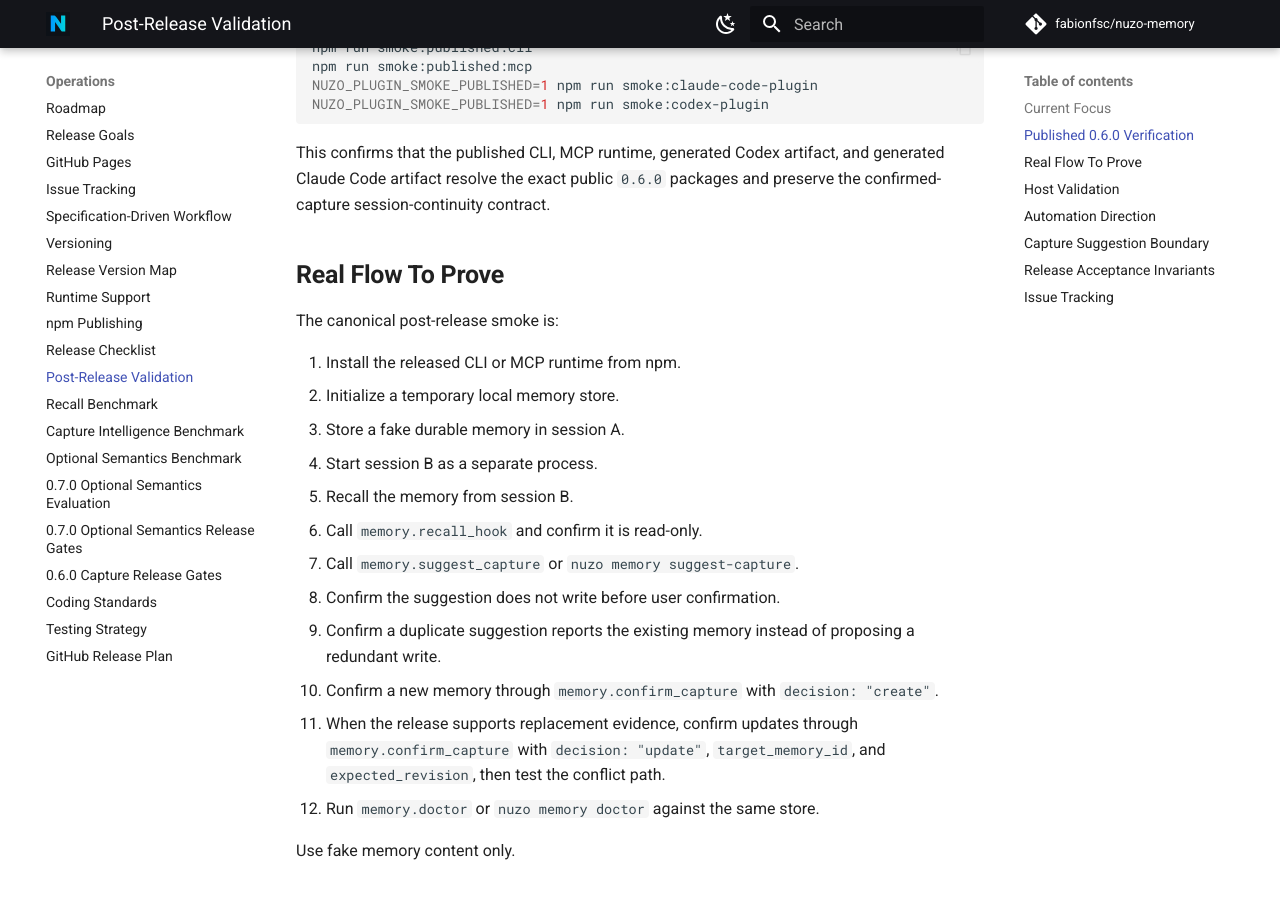
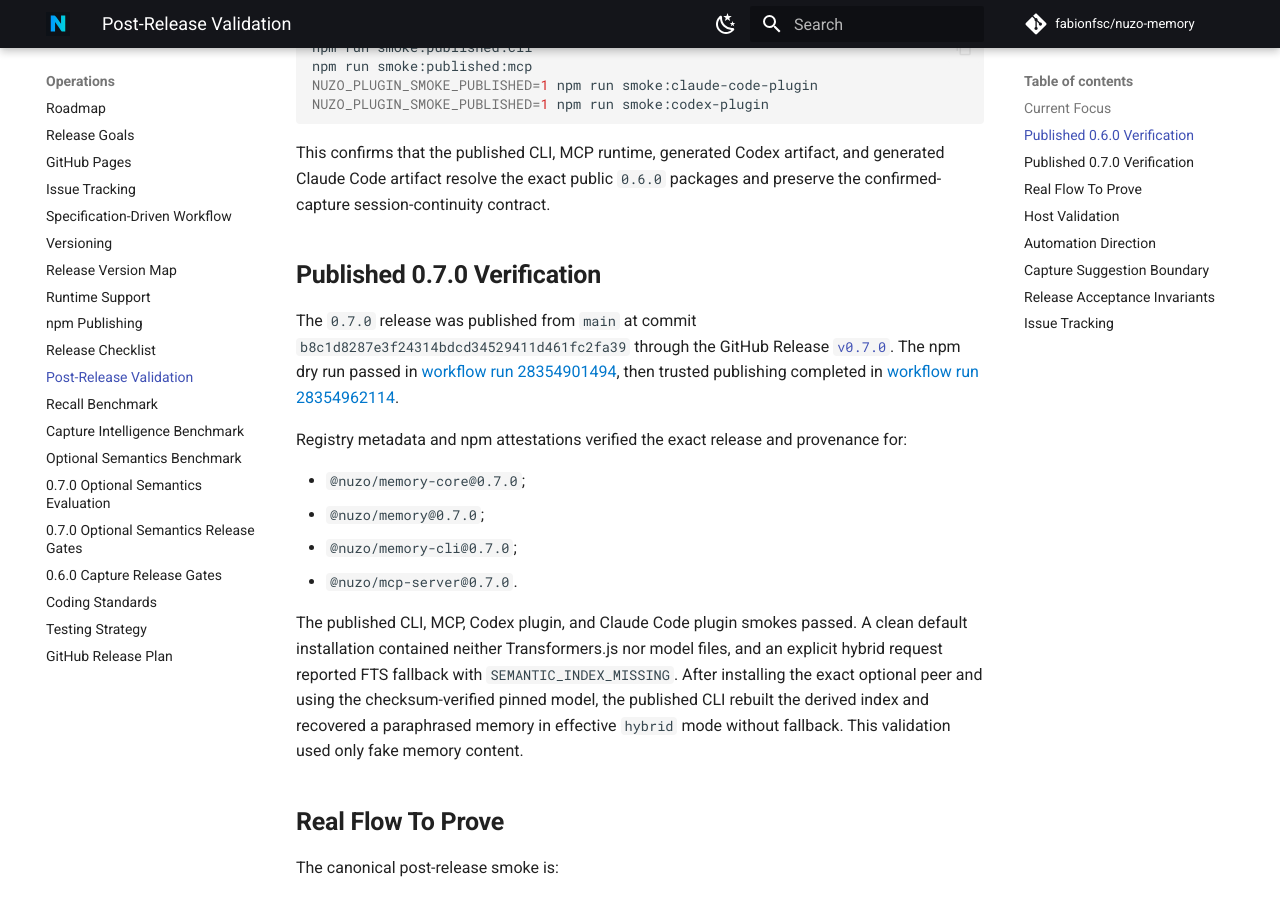
Before and after one commit to fabionfsc/nuzo-memory, an MkDocs documentation site: the page built from docs/operations/post-release-validation.md, in a window 1280 px wide and 900 px high, scrolled down 1291 px. Built offline with MkDocs 1.6.1 and Material for MkDocs 9.7.7, drawn with Linux system fonts in a browser that asks for light colours; comment, search, counter and statistics services are not loaded.

Commit message:
docs(release): record 0.7.0 public validation
Closes #159

```diff
--- a/docs/operations/post-release-validation.md
+++ b/docs/operations/post-release-validation.md
@@ -54,6 +54,32 @@
 This confirms that the published CLI, MCP runtime, generated Codex artifact,
 and generated Claude Code artifact resolve the exact public `0.6.0` packages
 and preserve the confirmed-capture session-continuity contract.
+
+## Published 0.7.0 Verification
+
+The `0.7.0` release was published from `main` at commit
+`b8c1d8287e3f24314bdcd34529411d461fc2fa39` through the GitHub Release
+[`v0.7.0`](https://github.com/fabionfsc/nuzo-memory/releases/tag/v0.7.0).
+The npm dry run passed in
+[workflow run 28354901494](https://github.com/fabionfsc/nuzo-memory/actions/runs/28354901494),
+then trusted publishing completed in
+[workflow run 28354962114](https://github.com/fabionfsc/nuzo-memory/actions/runs/28354962114).
+
+Registry metadata and npm attestations verified the exact release and
+provenance for:
+
+- `@nuzo/memory-core@0.7.0`;
+- `@nuzo/memory@0.7.0`;
+- `@nuzo/memory-cli@0.7.0`;
+- `@nuzo/mcp-server@0.7.0`.
+
+The published CLI, MCP, Codex plugin, and Claude Code plugin smokes passed.
+A clean default installation contained neither Transformers.js nor model
+files, and an explicit hybrid request reported FTS fallback with
+`SEMANTIC_INDEX_MISSING`. After installing the exact optional peer and using
+the checksum-verified pinned model, the published CLI rebuilt the derived
+index and recovered a paraphrased memory in effective `hybrid` mode without
+fallback. This validation used only fake memory content.
 
 ## Real Flow To Prove
 
```
Also changed, not shown: docs/operations/release-goals.md (+5 -5 lines), docs/operations/semantic-release-gates-0.7.0.md (+15 -0 lines).
